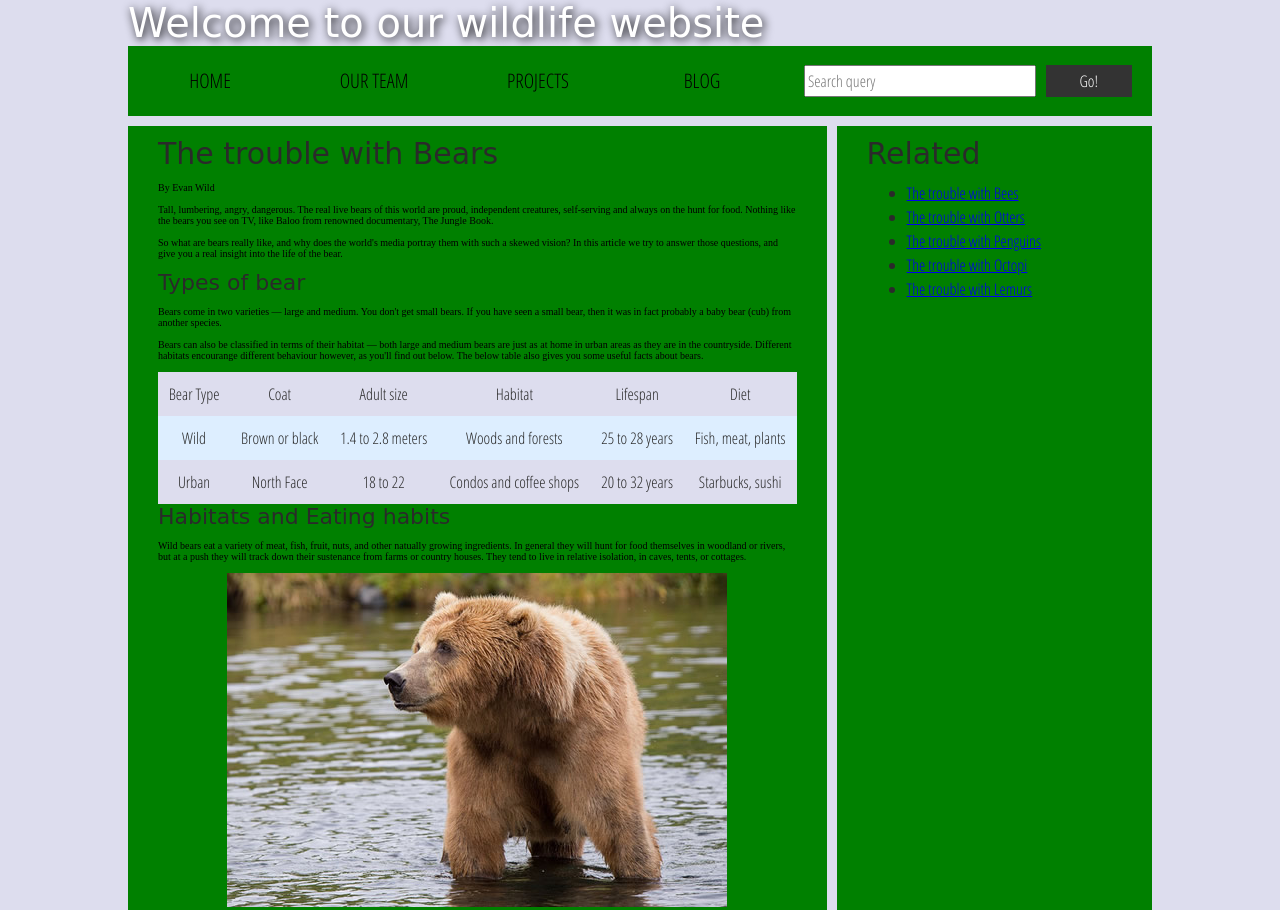
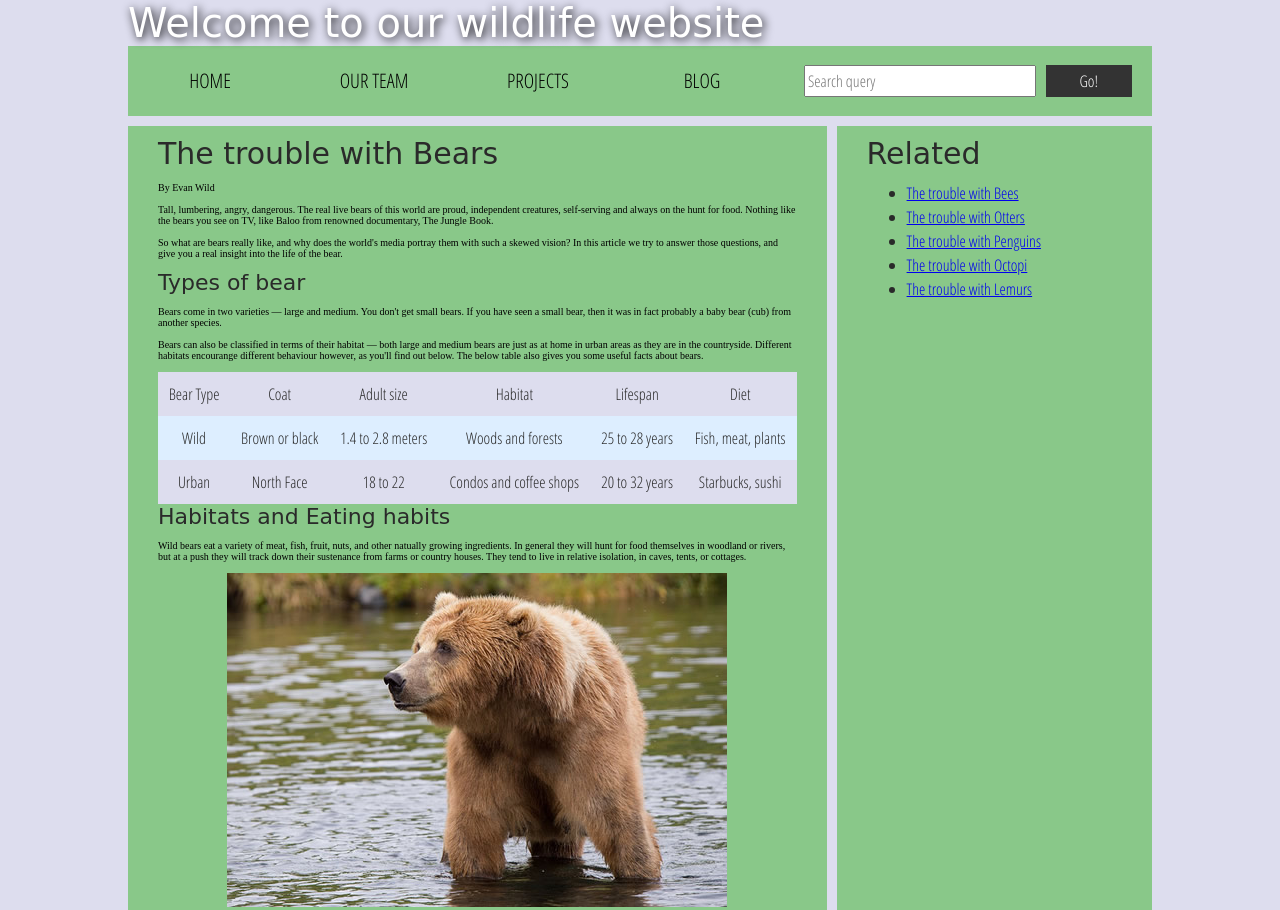
Before and after one commit to annaerdi/WebEngineering_BasePlayground, a website built with Vite: page index.html in a window 1280 px wide. Shown: the top 910 px of the page. Built offline with nearby package versions, Linux system fonts and the light colour scheme; no server answers; a web font is replaced by a local one.

Commit message:
Changed green background to #89C889 to fix contrast

```diff
--- a/src/style.css
+++ b/src/style.css
@@ -52,7 +52,7 @@ p, li, table {
 /* || header layout */
 
 div[class="nav"], article, footer, .secondary {
-  background-color: green;
+  background-color: #89C889;
 }
 
 article, footer, .secondary {
```
Also changed, not shown: README.md.
